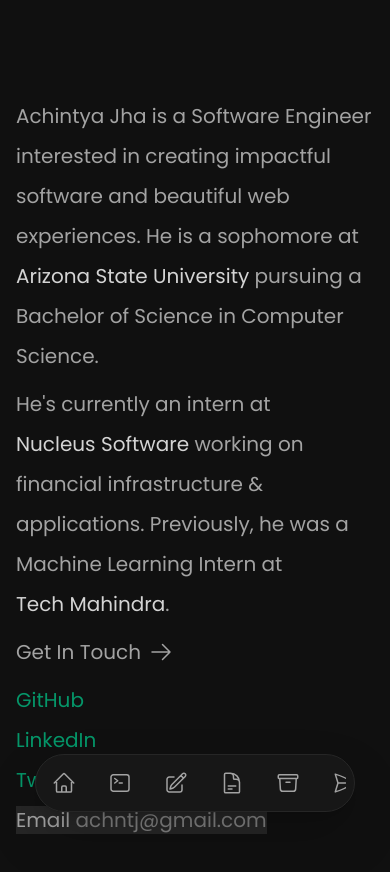
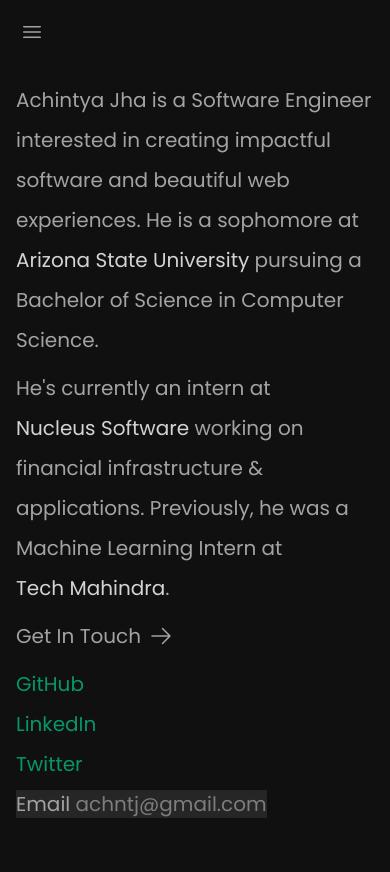
Before and after one commit to achntj/www, a Next.js app: page / in a window 390 px wide. Shown: the top 872 px of the page. Built offline with nearby package versions, Linux system fonts and the light colour scheme.

Commit message:
change mobile nav

```diff
--- a/components/Container.tsx
+++ b/components/Container.tsx
@@ -3,7 +3,8 @@
 import HeadContainer from "./HeadContainer";
 import Nav from "./Nav";
 import { motion } from "framer-motion";
-import { ReactNode } from "react";
+import { ReactNode, useState } from "react";
+import { Bars3Icon } from "@heroicons/react/24/outline";
 
 const font = Poppins({ weight: "400", subsets: ["latin"] });
 export default function Container({
@@ -17,22 +18,19 @@
   image?: string;
   children: ReactNode;
 }) {
+  const [open, setOpen] = useState(false);
+
   return (
     <>
       <HeadContainer title={title} description={description} image={image} />
 
-      <motion.div
-        initial={{ opacity: 0 }}
-        animate={{ opacity: 1 }}
-        viewport={{ once: true }}
-        transition={{ duration: 0.5 }}
-        className={`${font.className}`}
-      >
-        <div className="mb-10">
-          <Nav />
+      <div className={`${font.className}`}>
+        <div className="p-5 md:hidden">
+          <Bars3Icon onClick={() => setOpen(true)} className="h-6 w-6" />
         </div>
-        {children}
-      </motion.div>
+        <Nav open={open} setOpen={setOpen} />
+        <div className="p-4 md:mt-20">{children}</div>
+      </div>
     </>
   );
 }
--- a/components/Nav.tsx
+++ b/components/Nav.tsx
@@ -1,58 +1,51 @@
-import {
-  ArchiveBoxIcon,
-  CameraIcon,
-  CommandLineIcon,
-  DocumentTextIcon,
-  GiftIcon,
-  HomeIcon,
-  PaperAirplaneIcon,
-  BookOpenIcon,
-  PencilSquareIcon,
-} from "@heroicons/react/24/outline";
-import NavLink from "./NavLink";
 import ThemeSwitcher from "./ThemeSwitcher";
+import { Dispatch, SetStateAction } from "react";
+import { XMarkIcon } from "@heroicons/react/24/outline";
+import NavItems from "./NavItems";
 
-export default function Nav() {
+export default function Nav({
+  open,
+  setOpen,
+}: {
+  open: boolean;
+  setOpen: Dispatch<SetStateAction<boolean>>;
+}) {
   return (
     <>
-      <nav
-        className="nav fixed border left-1/2 -translate-x-1/2 dark:border-neutral-800
+      <div>
+        <div className="md:hidden">
+          <nav
+            className={`${
+              open ? "" : "-translate-x-full"
+            } md:hidden nav transition-transform overflow-x-hidden z-10 fixed bottom-0 top-0 sm:pt-10 px-5 w-full h-full overflow-scroll sm:bg-transparent sm:dark:bg-transparent bg-neutral-100 dark:bg-[#101010]`}
+          >
+            <div className="sticky top-0 py-5 md:hidden">
+              <XMarkIcon onClick={() => setOpen(false)} className="h-6 w-6" />
+            </div>
+            <div
+              onClick={() => setOpen(false)}
+              className="transition-none space-y-6 flex flex-col text-3xl text-gray-700 dark:text-neutral-400 antialiased"
+            >
+              <NavItems />
+            </div>
+
+            <div className="md:hidden cursor-pointer rounded-lg p-2 fixed bottom-4">
+              <ThemeSwitcher />
+            </div>
+          </nav>
+        </div>
+        <div className="hidden md:block">
+          <nav
+            className="nav fixed border left-1/2 -translate-x-1/2 dark:border-neutral-800
         bottom-8 z-50 shadow-lg backdrop-blur-xl bg-white dark:bg-neutral-900 dark:drop-shadow-2xl
         rounded-full p-2 "
-      >
-        <div className="overflow-scroll space-x-4 flex justify-start items-center">
-          <NavLink href="/" text="Home">
-            <HomeIcon className="h-6 w-6" />
-          </NavLink>
-          <NavLink href="/projects" text="Projects">
-            <CommandLineIcon className="h-6 w-6" />
-          </NavLink>
-          <NavLink href="/writing" text="Writing">
-            <PencilSquareIcon className="h-6 w-6" />
-          </NavLink>
-          {/*
-        <NavLink
-          href="/photos"
-        >
-          <CameraIcon className="h-6 w-6" />
-        </NavLink>
-          */}
-          <NavLink href="/Achintya_Resume.pdf" text="Resume">
-            <DocumentTextIcon className="h-6 w-6" />
-          </NavLink>
-          <NavLink href="/more" text="More">
-            <ArchiveBoxIcon className="h-6 w-6" />
-          </NavLink>
-          <NavLink href="/contact" text="Contact">
-            <PaperAirplaneIcon className="h-6 w-6" />
-          </NavLink>
-
-          <NavLink href="/coursework" text="Coursework">
-            <BookOpenIcon className="h-6 w-6" />
-          </NavLink>
-          <ThemeSwitcher />
+          >
+            <div className="overflow-scroll space-x-4 flex justify-start items-center">
+              <NavItems />
+            </div>
+          </nav>
         </div>
-      </nav>
+      </div>
     </>
   );
 }
--- /dev/null
+++ b/components/NavItems.tsx
@@ -0,0 +1,51 @@
+import NavLink from "./NavLink";
+import ThemeSwitcher from "./ThemeSwitcher";
+import {
+  ArchiveBoxIcon,
+  CameraIcon,
+  CommandLineIcon,
+  DocumentTextIcon,
+  GiftIcon,
+  HomeIcon,
+  PaperAirplaneIcon,
+  BookOpenIcon,
+  PencilSquareIcon,
+} from "@heroicons/react/24/outline";
+export default function NavItems() {
+  return (
+    <>
+      <NavLink href="/" text="Home">
+        <HomeIcon className="h-6 w-6" />
+      </NavLink>
+      <NavLink href="/projects" text="Projects">
+        <CommandLineIcon className="h-6 w-6" />
+      </NavLink>
+      <NavLink href="/writing" text="Writing">
+        <PencilSquareIcon className="h-6 w-6" />
+      </NavLink>
+      {/*
+        <NavLink
+          href="/photos"
+        >
+          <CameraIcon className="h-6 w-6" />
+        </NavLink>
+          */}
+      <NavLink href="/Achintya_Resume.pdf" text="Resume">
+        <DocumentTextIcon className="h-6 w-6" />
+      </NavLink>
+      <NavLink href="/more" text="More">
+        <ArchiveBoxIcon className="h-6 w-6" />
+      </NavLink>
+      <NavLink href="/contact" text="Contact">
+        <PaperAirplaneIcon className="h-6 w-6" />
+      </NavLink>
+
+      <NavLink href="/coursework" text="Coursework">
+        <BookOpenIcon className="h-6 w-6" />
+      </NavLink>
+      <div className="hidden md:block">
+        <ThemeSwitcher />
+      </div>
+    </>
+  );
+}
--- a/components/NavLink.tsx
+++ b/components/NavLink.tsx
@@ -16,16 +16,21 @@
         data-tooltip-id={href}
         data-tooltip-content={text}
         data-tooltip-place="top"
-        className="hover:bg-neutral-200 dark:hover:bg-neutral-900 rounded-full p-2"
+        passHref
         href={href}
       >
-        {children}
+        <div className="flex items-center space-x-4 cursor-pointer rounded-lg p-2 md:p-0">
+          <div className="md:hover:bg-neutral-200 md:dark:hover:bg-neutral-800 md:rounded-full md:p-2">
+            {children}
+          </div>
+          <Tooltip
+            noArrow
+            className="!bg-white dark:!bg-neutral-900 hidden md:block !p-1 !text-xs !text-neutral-800 dark:!text-neutral-200 border dark:border-neutral-900 -translate-x-4 -translate-y-2"
+            id={href}
+          />
+          <span className="md:hidden">{text}</span>
+        </div>
       </Link>
-      <Tooltip
-        noArrow
-        className="!bg-white dark:!bg-neutral-900 hidden sm:block !p-1 !text-xs !text-neutral-800 dark:!text-neutral-200 border dark:border-neutral-900 -translate-x-4 -translate-y-2"
-        id={href}
-      />
     </>
   );
 }
--- a/components/ThemeSwitcher.tsx
+++ b/components/ThemeSwitcher.tsx
@@ -21,7 +21,7 @@
         data-tooltip-place="top"
         aria-label="Toggle Dark Mode"
         type="button"
-        className="hover:bg-neutral-200 dark:hover:bg-neutral-900 rounded-full p-2"
+        className="hover:bg-neutral-200 dark:hover:bg-neutral-800 rounded-full p-2"
         onClick={() => {
           setTheme(theme === "dark" ? "light" : "dark");
         }}
--- a/pages/_document.tsx
+++ b/pages/_document.tsx
@@ -24,7 +24,7 @@
         />
       </Head>
       <body
-        className={`mt-10 mb-24 p-4 text-base bg-white dark:bg-[#101010] antialiased text-neutral-800 dark:text-neutral-400 max-w-2xl mx-auto`}
+        className={`mb-24 text-base bg-white dark:bg-[#101010] antialiased text-neutral-800 dark:text-neutral-400 max-w-2xl mx-auto`}
       >
         <Main />
         <NextScript />
--- a/styles/globals.css
+++ b/styles/globals.css
@@ -28,6 +28,10 @@
   @apply pl-5 list-disc space-y-2 mt-4;
 }
 
+.nav svg {
+  @apply h-6 w-6;
+}
+
 blockquote {
   @apply my-4 pl-4 border-l-4 opacity-75;
 }
@@ -42,12 +46,6 @@
 
 code::after {
   content: "`";
-}
-
-@media (max-width: 430px) {
-  .nav {
-    width: calc(100% - 70px);
-  }
 }
 
 /*Scrollbars*/
```
Also changed, not shown: public/posts/bash.png, public/posts/pandora1.png (deleted).
